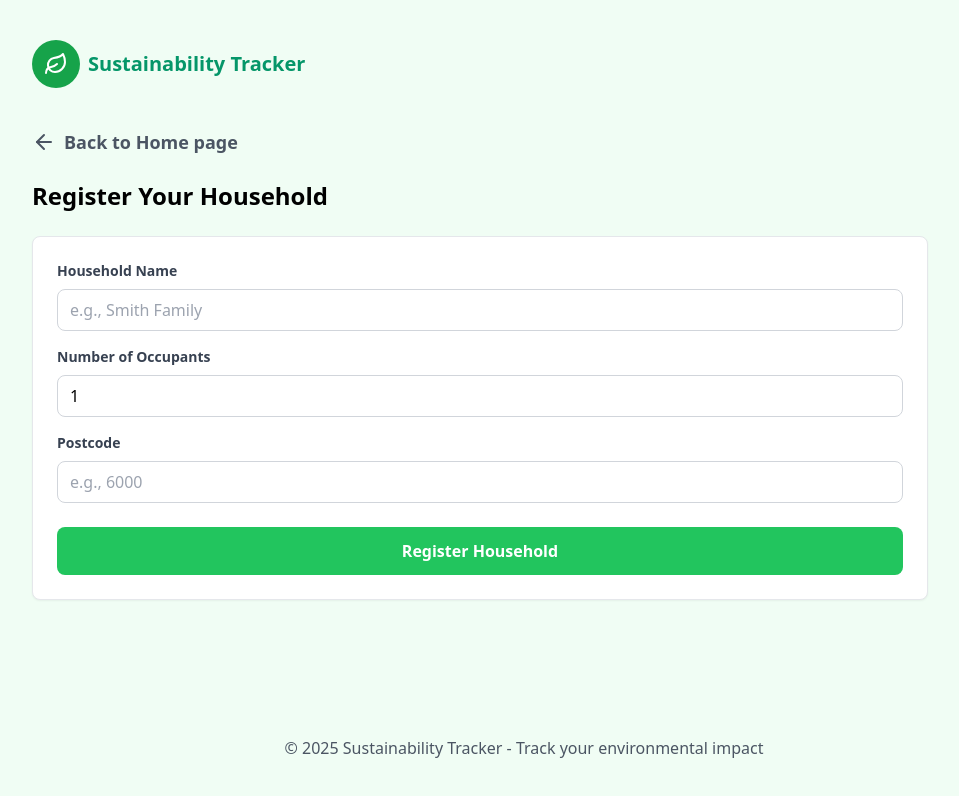
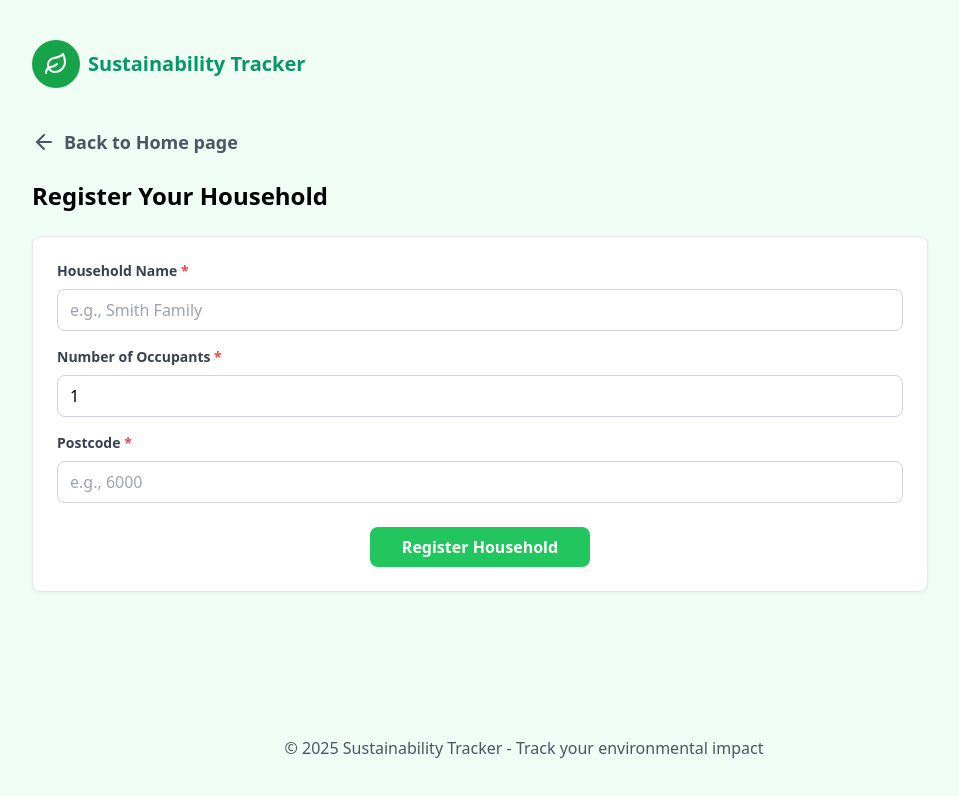
Before and after one commit to NadiiaSka/perth-sustainability-app, a React (Vite) app in the folder frontend/: page /register in a window 1280 px wide. Shown: the top 796 px of the page, without its empty margins (116-1075 px from the left). Built offline with nearby package versions, Linux system fonts and the light colour scheme; no server answers.

Commit message:
add required stars to the labels

```diff
--- a/frontend/src/pages/RegisterPage.tsx
+++ b/frontend/src/pages/RegisterPage.tsx
@@ -60,7 +60,7 @@ function RegisterPage() {
               htmlFor="name"
               className="block mb-2 text-sm font-semibold text-gray-700"
             >
-              Household Name
+              Household Name <span className="text-red-500">*</span>
             </label>
             <input
               className="w-full px-3 py-2 border border-gray-300 rounded-lg focus:outline-none focus:ring-2 focus:ring-green-500 focus:border-transparent"
@@ -80,7 +80,7 @@ function RegisterPage() {
               htmlFor="members"
               className="block mb-2 text-sm font-semibold text-gray-700"
             >
-              Number of Occupants
+              Number of Occupants <span className="text-red-500">*</span>
             </label>
             <input
               className="w-full px-3 py-2 border border-gray-300 rounded-lg focus:outline-none focus:ring-2 focus:ring-green-500 focus:border-transparent"
@@ -105,7 +105,7 @@ function RegisterPage() {
               htmlFor="postcode"
               className="block mb-2 text-sm font-semibold text-gray-700"
             >
-              Postcode
+              Postcode <span className="text-red-500">*</span>
             </label>
             <input
               className="w-full px-3 py-2 border border-gray-300 rounded-lg focus:outline-none focus:ring-2 focus:ring-green-500 focus:border-transparent"
@@ -120,13 +120,15 @@ function RegisterPage() {
             />
           </div>
 
+          <div className="flex justify-center">
             <button
               type="submit"
               disabled={loading}
-            className="w-full px-4 py-3 font-semibold text-white transition-colors bg-green-500 rounded-lg hover:bg-green-600 disabled:bg-gray-400 disabled:cursor-not-allowed"
+              className="px-8 py-2 font-semibold text-white transition-colors bg-green-500 rounded-lg hover:bg-green-600 disabled:bg-gray-400 disabled:cursor-not-allowed"
             >
               {loading ? "Registering..." : "Register Household"}
             </button>
+          </div>
         </form>
       </div>
     </div>
```
Lines whose indentation alone changed are shown as unchanged.
